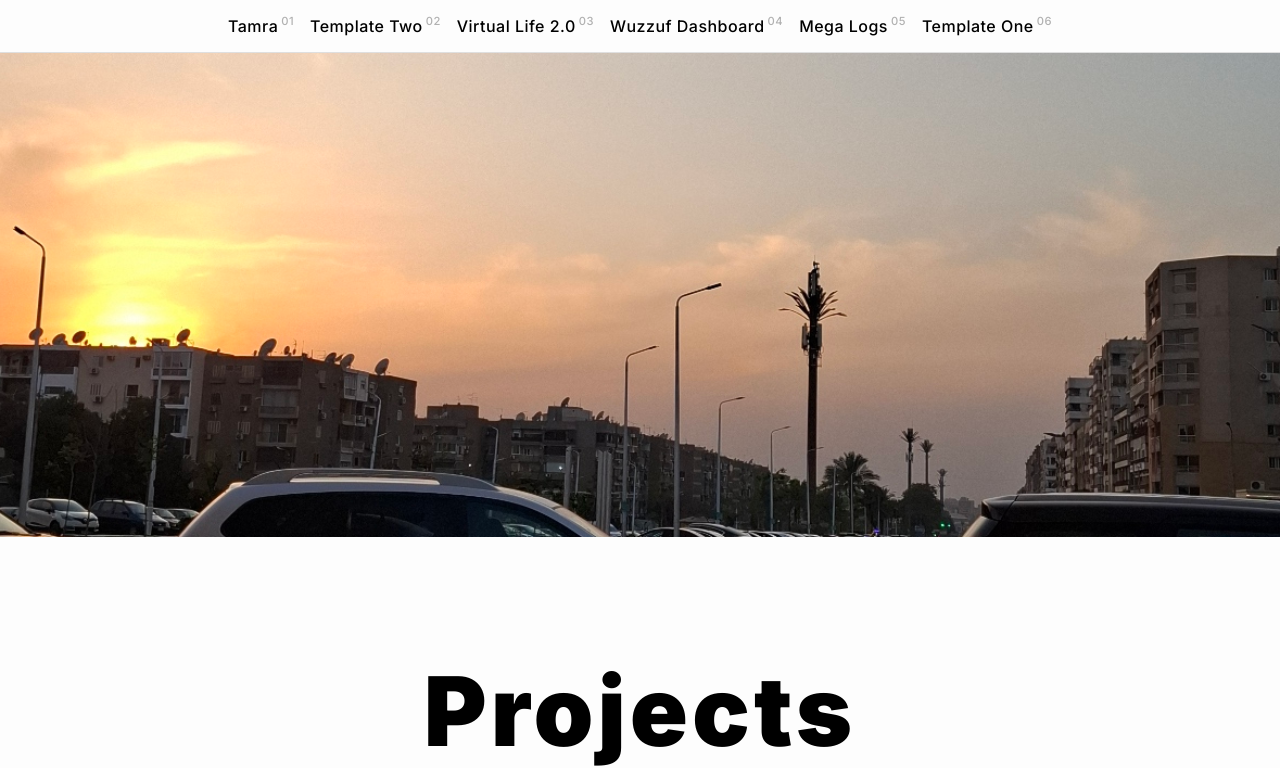
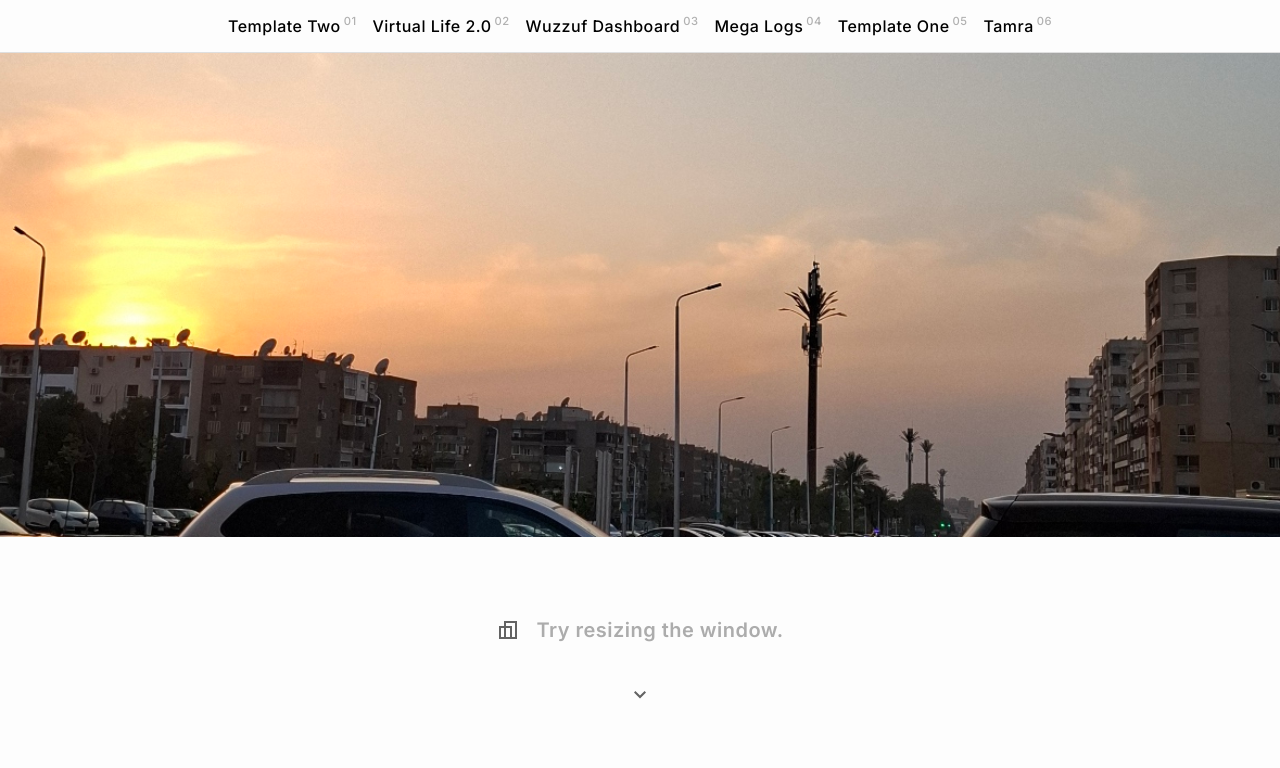
Before and after one commit to muhammadihabk/muhammadihabk.github.io, a plain HTML site: page index.html in a window 1280 px wide. Shown: the part 63-831 px from the top of the page. Drawn offline with Linux system fonts and the light colour scheme.

Commit message:
feature
- Reorder projects
- Add hints top of the page.

```diff
--- a/index.html
+++ b/index.html
@@ -5,6 +5,7 @@
     <meta name="viewport" content="width=device-width, initial-scale=1.0" />
     <link rel="stylesheet" href="./src/styles/index.css" />
     <link rel="stylesheet" href="./src/styles/common.css" />
+    <link rel="stylesheet" href="./src/styles/hint.css" />
     <link rel="stylesheet" href="./src/styles/main-nav.css" />
     <link rel="stylesheet" href="./src/styles/cover.css" />
     <link rel="stylesheet" href="./src/styles/main.css" />
@@ -30,22 +31,22 @@
 
         <ul class="main-nav_agenda">
           <li>
-            <a href="#tamra">Tamra<sup>01</sup></a>
+            <a href="#template-two">Template Two<sup>01</sup></a>
           </li>
           <li>
-            <a href="#template-two">Template Two<sup>02</sup></a>
+            <a href="#virtual-life-2">Virtual Life 2.0<sup>02</sup></a>
           </li>
           <li>
-            <a href="#virtual-life-2">Virtual Life 2.0<sup>03</sup></a>
+            <a href="#wuzzuf-dashboard">Wuzzuf Dashboard<sup>03</sup></a>
           </li>
           <li>
-            <a href="#wuzzuf-dashboard">Wuzzuf Dashboard<sup>04</sup></a>
+            <a href="#mega-logs">Mega Logs<sup>04</sup></a>
           </li>
           <li>
-            <a href="#mega-logs">Mega Logs<sup>05</sup></a>
+            <a href="#template-one">Template One<sup>05</sup></a>
           </li>
           <li>
-            <a href="#template-one">Template One<sup>06</sup></a>
+            <a href="#tamra">Tamra<sup>06</sup></a>
           </li>
         </ul>
 
@@ -73,35 +74,41 @@
           <img src="./public/cover.jpg" alt="Sheraton street in sunset." />
         </div>
 
+        <section class="hint-wrapper">
+          <div class="hint">
+            <svg
+              xmlns="http://www.w3.org/2000/svg"
+              height="24px"
+              viewBox="0 -960 960 960"
+              width="24px"
+              fill="#636363"
+            >
+              <path
+                d="M120-120v-520h200v-200h520v720H120Zm520-80h120v-560H400v120h240v440Zm-240 0h160v-360H400v360Zm-200 0h120v-360H200v360Zm440-440v80-80Zm-320 80Zm240 0Zm80-80Z"
+              />
+            </svg>
+            <p>Try resizing the window.</p>
+          </div>
+          <svg
+            xmlns="http://www.w3.org/2000/svg"
+            height="24px"
+            viewBox="0 -960 960 960"
+            width="24px"
+            fill="#636363"
+          >
+            <path d="M480-344 240-584l56-56 184 184 184-184 56 56-240 240Z" />
+          </svg>
+        </section>
+
         <section class="projects">
           <div class="projects_main-header">
             <h1>Projects</h1>
           </div>
 
-          <div class="project" id="tamra">
-            <div class="projects_header">
-              <h2><span class="projects_header-prefix">01</span>Tamra</h2>
-              <div class="projects_description">
-                <p>A MERN Full Stack app for a new take on habits apps.</p>
-              </div>
-            </div>
-            <a
-              class="image-wrapper"
-              href="https://github.com/muhammadihabk/tamra"
-              target="_blank"
-            >
-              <img
-                class="projects_screenshot"
-                src="./public/Tamra.png"
-                alt="App Screenshot showing user habits logs."
-              />
-            </a>
-          </div>
-
           <div class="project" id="template-two">
             <div class="projects_header">
               <h2>
-                <span class="projects_header-prefix">02</span>Template Two
+                <span class="projects_header-prefix">01</span>Template Two
               </h2>
               <div class="projects_description">
                 <p>A responsive dashboard styled with CSS.</p>
@@ -123,7 +130,7 @@
           <div class="project" id="virtual-life-2">
             <div class="projects_header">
               <h2>
-                <span class="projects_header-prefix">03</span>Virtual Life 2.0
+                <span class="projects_header-prefix">02</span>Virtual Life 2.0
               </h2>
               <div class="projects_description">
                 <p>
@@ -148,7 +155,7 @@
           <div class="project" id="wuzzuf-dashboard">
             <div class="projects_header">
               <h2>
-                <span class="projects_header-prefix">04</span>Wuzzuf Dashboard
+                <span class="projects_header-prefix">03</span>Wuzzuf Dashboard
               </h2>
               <div class="projects_description">
                 <p>
@@ -177,7 +184,7 @@
 
           <div class="project" id="mega-logs">
             <div class="projects_header">
-              <h2><span class="projects_header-prefix">05</span>Mega Logs</h2>
+              <h2><span class="projects_header-prefix">04</span>Mega Logs</h2>
               <div class="projects_description">
                 <p>
                   Goal of the project is to be able to store large amounts of
@@ -202,7 +209,7 @@
           <div class="project" id="template-one">
             <div class="projects_header">
               <h2>
-                <span class="projects_header-prefix">06</span>Template One
+                <span class="projects_header-prefix">05</span>Template One
               </h2>
               <div class="projects_description">
                 <p>A responsive landing page built with HTML and CSS.</p>
@@ -220,6 +227,26 @@
               />
             </a>
           </div>
+
+          <div class="project" id="tamra">
+            <div class="projects_header">
+              <h2><span class="projects_header-prefix">06</span>Tamra</h2>
+              <div class="projects_description">
+                <p>A MERN Full Stack app for a new take on habits apps.</p>
+              </div>
+            </div>
+            <a
+              class="image-wrapper"
+              href="https://github.com/muhammadihabk/tamra"
+              target="_blank"
+            >
+              <img
+                class="projects_screenshot"
+                src="./public/Tamra.png"
+                alt="App Screenshot showing user habits logs."
+              />
+            </a>
+          </div>
         </section>
 
         <footer>
--- /dev/null
+++ b/src/styles/hint.css
@@ -0,0 +1,30 @@
+.hint-wrapper {
+  text-align: center;
+}
+
+.hint-wrapper > svg {
+  margin-block-start: calc(0.5 * var(--section-padding-block));
+  animation: move 0.5s ease-in-out infinite alternate;
+}
+
+@keyframes move {
+  from {
+    transform: translateY(0);
+  }
+  to {
+    transform: translateY(-0.25rem);
+  }
+}
+
+.hint {
+  display: flex;
+  justify-content: center;
+  align-items: center;
+
+  gap: var(--gap);
+  margin-block-start: var(--section-padding-block);
+  color: #acacac;
+  font-size: 1.25rem;
+  font-weight: 600;
+  text-align: center;
+}
--- a/src/styles/index.css
+++ b/src/styles/index.css
@@ -24,7 +24,7 @@
   --border-radius-500: 1rem;
   --border-radius-700: 2rem;
   --padding-inline: 1rem;
-  --section-padding-block: 7rem;
+  --section-padding-block: 5rem;
   --gap: 1rem;
 }
 
--- a/src/styles/projects.css
+++ b/src/styles/projects.css
@@ -10,7 +10,6 @@
   align-items: center;
   padding-block: var(--section-padding-block);
   font-size: 4rem;
-  border-bottom: var(--border);
 }
 
 .project {
@@ -56,7 +55,7 @@
   display: block;
   border: var(--border);
   border-radius: var(--border-radius-500);
-  transition: transform 0.4s linear;
+  transition: transform 0.1s ease-in-out;
 }
 .projects_screenshot:hover {
   transform: scale(1.01);
```
